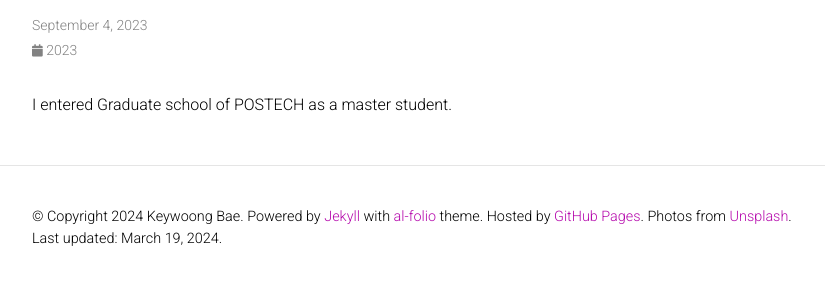
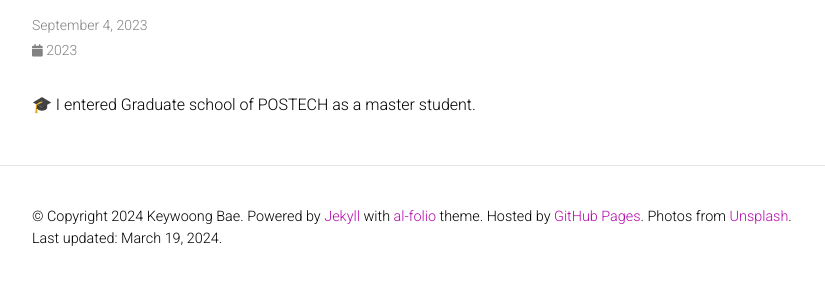
Before and after one commit to kwoongbae/kwoongbae.github.io, a Jekyll site: the page built from _news/announcement_3.md, in a window 1280 px wide. Shown: the part 145-430 px from the top of the page, without its empty margins (223-1048 px from the left). Built offline with Jekyll 4.4.1, drawn with Linux system fonts in a browser that asks for light colours; comment, search, counter and statistics services are not loaded; a style sheet for code colours, icons or effects is not loaded.

```diff
--- a/_news/announcement_3.md
+++ b/_news/announcement_3.md
@@ -4,4 +4,4 @@ date: 2023-09-04 07:59:00-0400
 inline: true
 ---
 
-I entered Graduate school of POSTECH as a master student.
+🎓 I entered Graduate school of POSTECH as a master student.
```
